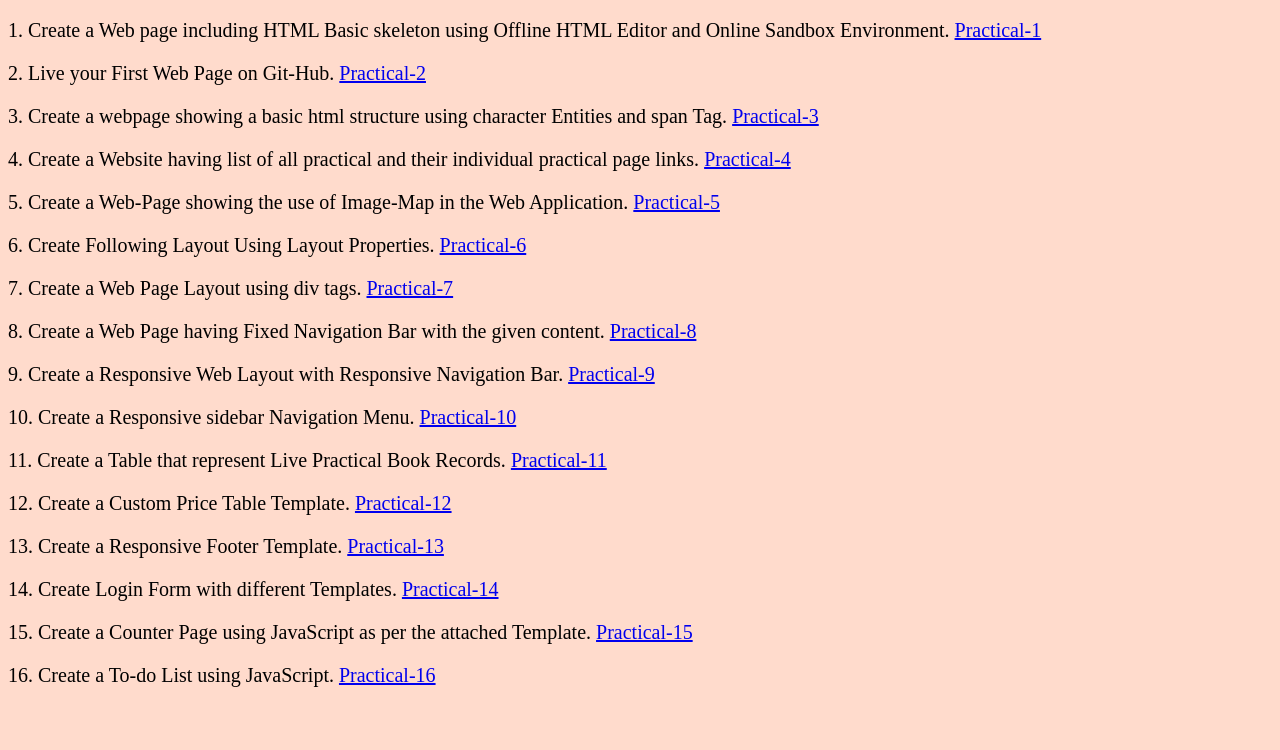
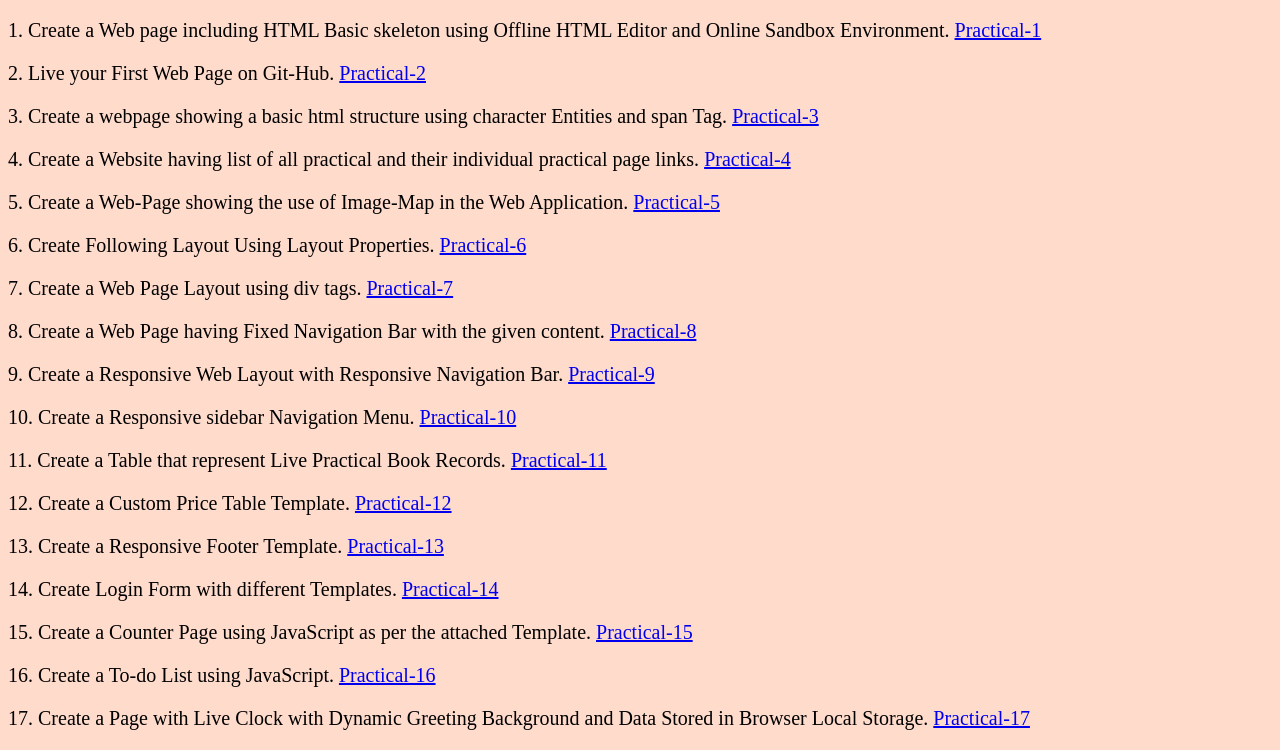
Before and after one commit to kartikagrawal3a/Assignment-4, a plain HTML site: page index.html in a window 1280 px wide. Shown: the part 280-1030 px from the top of the page. Before the commit the page ends 987 px from the top, so only its background shows below. Drawn offline with Linux system fonts and the light colour scheme.

Commit message:
Update index.html

```diff
--- a/index.html
+++ b/index.html
@@ -34,5 +34,6 @@
 	<p>14. Create Login Form with different Templates. <a href="Practicals/practical-14.html">Practical-14</a></p>
 	<p>15. Create a Counter Page using JavaScript as per the attached Template. <a href="Practicals/practical-15.html">Practical-15</a></p>
 	<p>16. Create a To-do List using JavaScript. <a href="Practicals/practical-16.html">Practical-16</a></p>
+	<p>17. Create a Page with Live Clock with Dynamic Greeting Background and Data Stored in Browser Local Storage. <a href="Practicals/practical-17.html">Practical-17</a></p>
 </body>
 </html>
```
